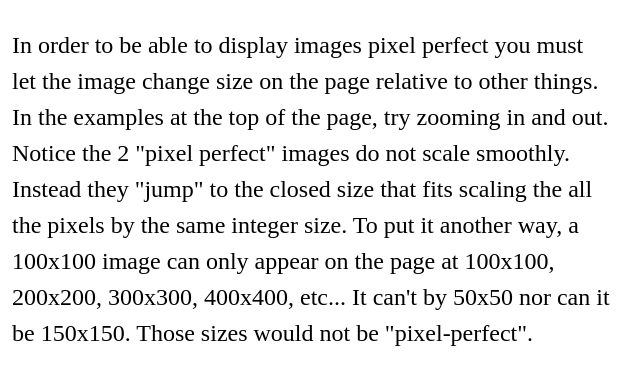
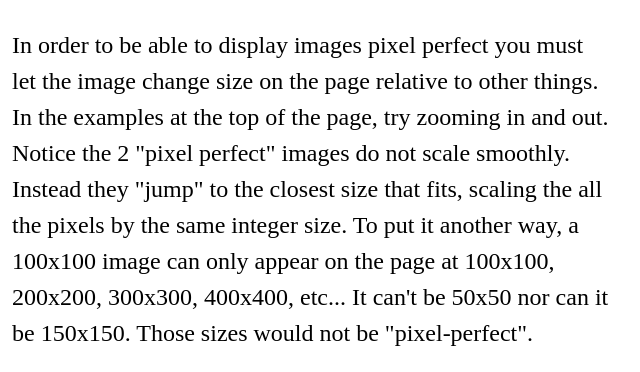
Before and after one commit to greggman/pixel-perfect.js, a website: page index.html in a window 1280 px wide. Shown: the part 3219-3591 px from the top of the page, 328-968 px from the left. Drawn offline with Linux system fonts and the light colour scheme.

Commit message:
Fixed a few typos in index.html

```diff
--- a/index.html
+++ b/index.html
@@ -72,7 +72,7 @@
     <p>
       Sometimes you want to display pixel art and you want it displayed "pixel-perfect"
       meaning you don't want any blurring of the pixels and you want each pixel in the
-      original image to be the some multiple of pixels on the user's device. In other words
+      original image to be some multiple of pixels on the user's device. In other words,
       say you have this 16x16 image.
     </p>
 
@@ -93,7 +93,7 @@
       Many devices have fractional devicePixelRatios. The devicePixelRatio is the ratio of the number of actual pixels
       to each CSS pixel (CSS pixels are what the browser uses). So, that 16x16 pixel image, by default, in every browser,
       will be displayed at 16 * devicePixelRatio. If the devicePixelRatio is 1.5 then it's going to draw the image 24x24
-      pixels large on the display. By default, most browser will use bilinear filtering. Below is the same
+      pixels large on the display. By default, most browsers will use bilinear filtering. Below is the same
       image as above with the browser's default.
     </p>
 
@@ -124,9 +124,9 @@
     <p>
       In order to be able to display images pixel perfect you must let the image change size on the page
       relative to other things. In the examples at the top of the page, try zooming in and out. Notice
-      the 2 "pixel perfect" images do not scale smoothly. Instead they "jump" to the closed size that
-      fits scaling the all the pixels by the same integer size. To put it another way, a 100x100 image
-      can only appear on the page at 100x100, 200x200, 300x300, 400x400, etc... It can't by 50x50 nor
+      the 2 "pixel perfect" images do not scale smoothly. Instead they "jump" to the closest size that
+      fits, scaling the all the pixels by the same integer size. To put it another way, a 100x100 image
+      can only appear on the page at 100x100, 200x200, 300x300, 400x400, etc... It can't be 50x50 nor
       can it be 150x150. Those sizes would not be "pixel-perfect".
     </p>
 
```
